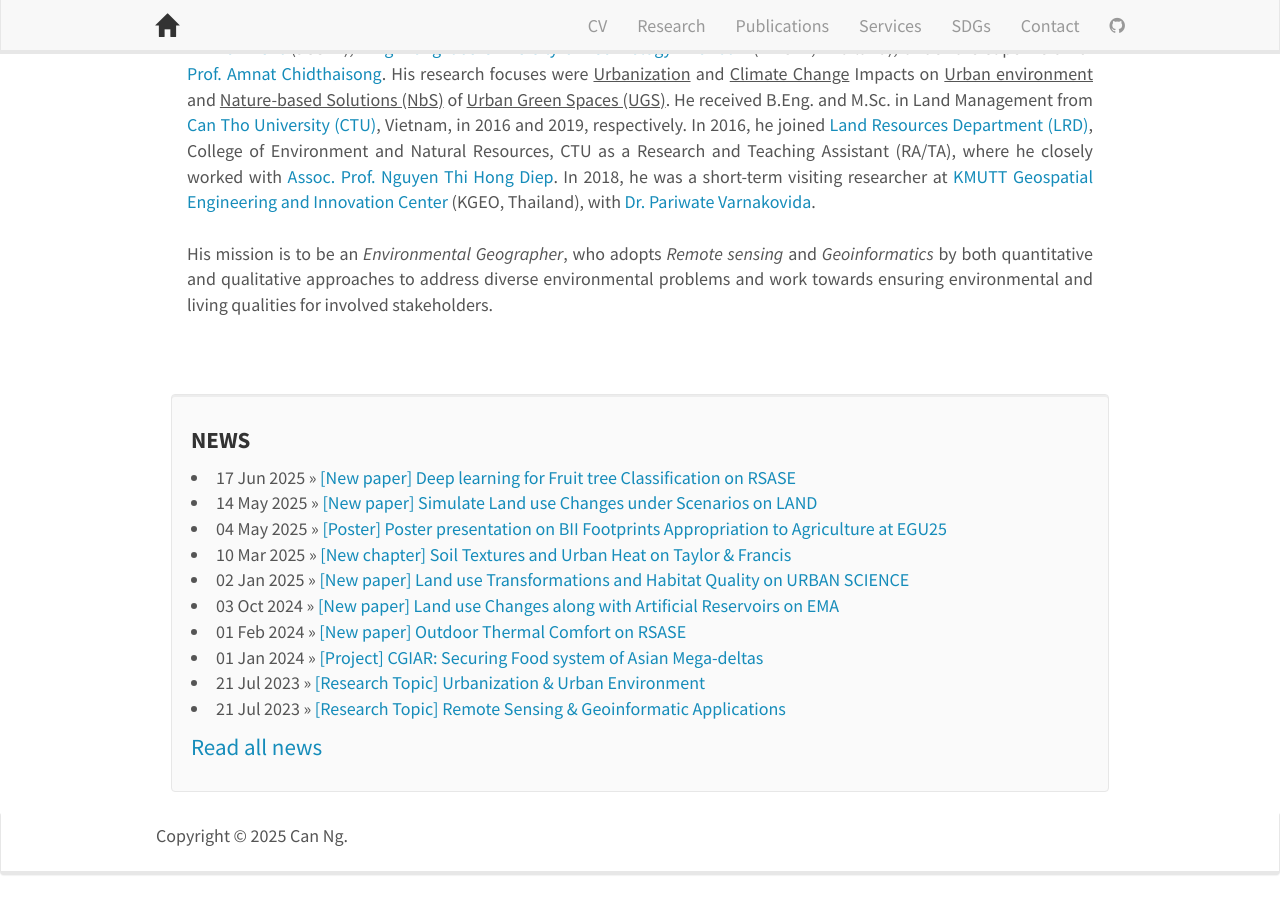
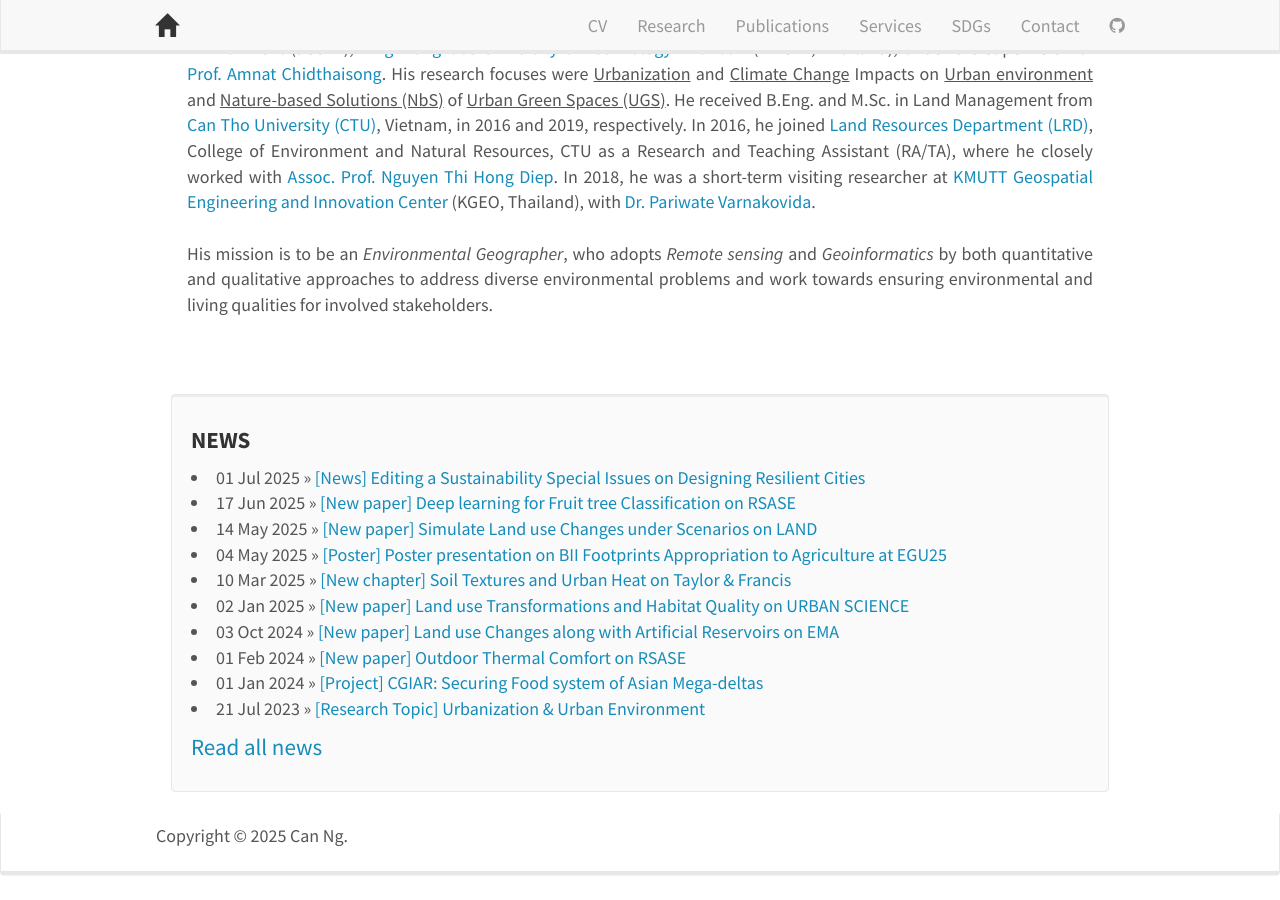
Before and after one commit to canng/cann, a Jekyll site: the page built from _pages/home.md, in a window 1280 px wide and 900 px high, scrolled down 1247 px. Built offline with Jekyll 4.4.1, drawn with Linux system fonts in a browser that asks for light colours; nearby versions of some CDN libraries.

Commit message:
add news on SI

```diff
--- a/_pages/home.md
+++ b/_pages/home.md
@@ -19,6 +19,7 @@ permalink: /
 <li data-target="#myCarousel" data-slide-to="1"></li>
 <li data-target="#myCarousel" data-slide-to="2"></li>
 <li data-target="#myCarousel" data-slide-to="3"></li>
+<li data-target="#myCarousel" data-slide-to="4"></li>
 </ol>
 
 
@@ -35,6 +36,10 @@ permalink: /
 </div>
 <div class="item">
 <img class="fourth-slide" src="{{ site.url }}{{ site.baseurl }}/images/slider_carousel/slider_04.jpg" class="img-responsive" alt="Slide 4" />
+</div>
+
+<div class="item">
+<img class="fourth-slide" src="{{ site.url }}{{ site.baseurl }}/images/slider_carousel/slider_05.jpg" class="img-responsive" alt="Slide 5" />
 </div>
 
 
--- /dev/null
+++ b/_posts/2025-07-01-SI_Sustainability.md
@@ -0,0 +1,68 @@
+---
+layout: publications
+title: "[News] Editing a Sustainability Special Issues on Designing Resilient Cities"
+date: 2025-07-01
+---
+
+<hr>
+
+<div style="text-align:justify; font-size:20px;">
+
+## Designing Resilient Cities: Landscape-Based Architecture and Green Space Strategies for Urban Sustainability
+
+<br>
+
+<p style="font-size:20px">
+
+
+</p>
+🌿 I am currently editing a Special Issue for Sustainability on Designing Resilient Cities: Landscape-Based Architecture and Green Space Strategies for Urban Sustainability, together with:
+
+🔹 Dr. Nigel Downes (Can Tho University, Vietnam)
+
+🔹 Dr. Olabisi S. Obaitor (LMU Munich, Germany)
+
+This SI explores how landscape architecture, green space planning, and urban nature can contribute to climate-responsive, sustainable, and equitable urban development, particularly across the Global South.
+
+We welcome contributions on green-blue infrastructure, nature-based solutions, urban informatics, and interdisciplinary approaches to advance urban climate resilience and social equity.
+
+<br>
+
+You can find additional details on the following website:
+
+<a href="https://www.mdpi.com/journal/sustainability/special_issues/5F78LD3752">https://www.mdpi.com/journal/sustainability/special_issues/5F78LD3752</a>
+
+<br>
+
+Deadline for submissions: **30 June 2026**.
+
+<br>
+
+If you’re working on projects or research aligned with these themes, consider submitting your work.
+
+<br>
+📩 Feel free to reach out if you wish to discuss ideas before submission.
+
+
+
+<br>
+
+<div class="container-fluid">
+<div class="row">
+<div class="col-sm-12">
+
+<figure>
+<img src="{{ site.url }}{{ site.baseurl }}/images/newspic/2025/SI_sustainability.jpg" class="img-responsive" width="1000px" height="auto" />
+<figcaption>
+</figcaption>
+</figure>
+
+
+
+</div>
+</div>
+</div>
+
+
+
+</div>
```
Also changed, not shown: images/newspic/SI_sustainability.jpg (added), images/newspic/smartfin.jpg (deleted), 3 other files.
